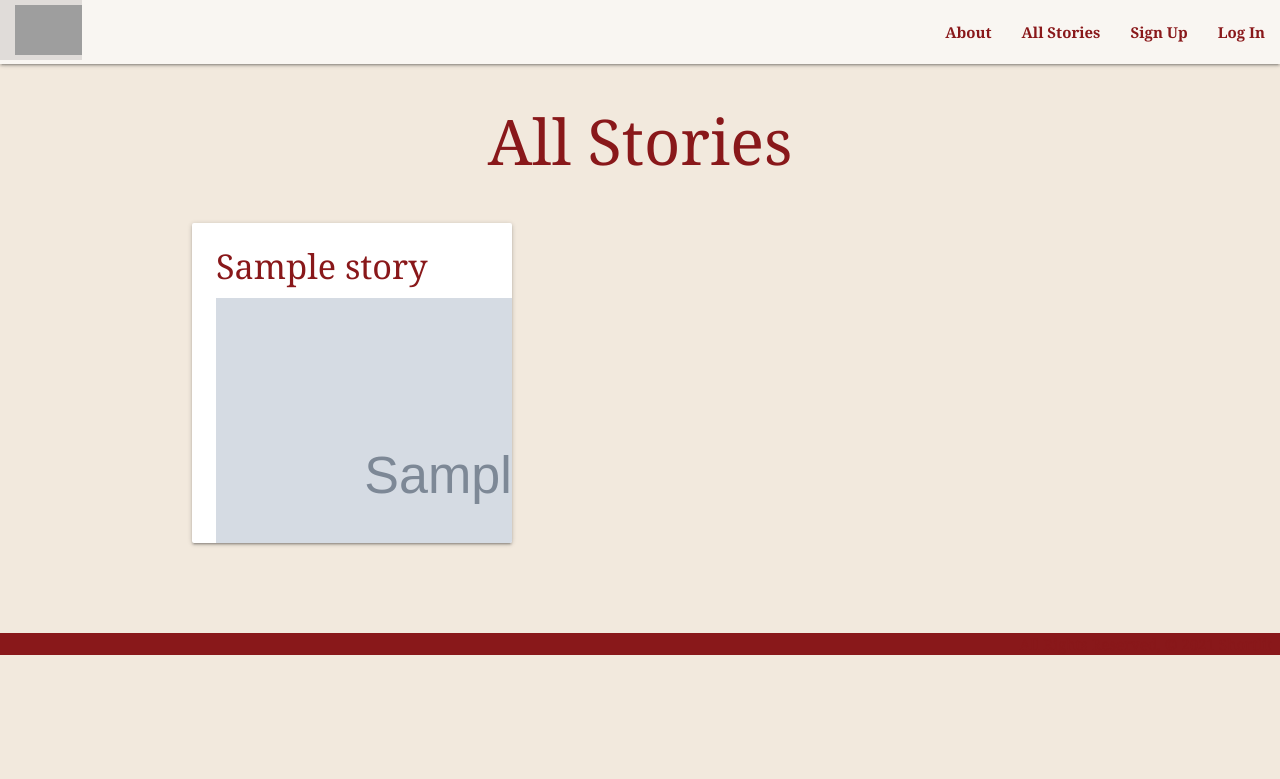
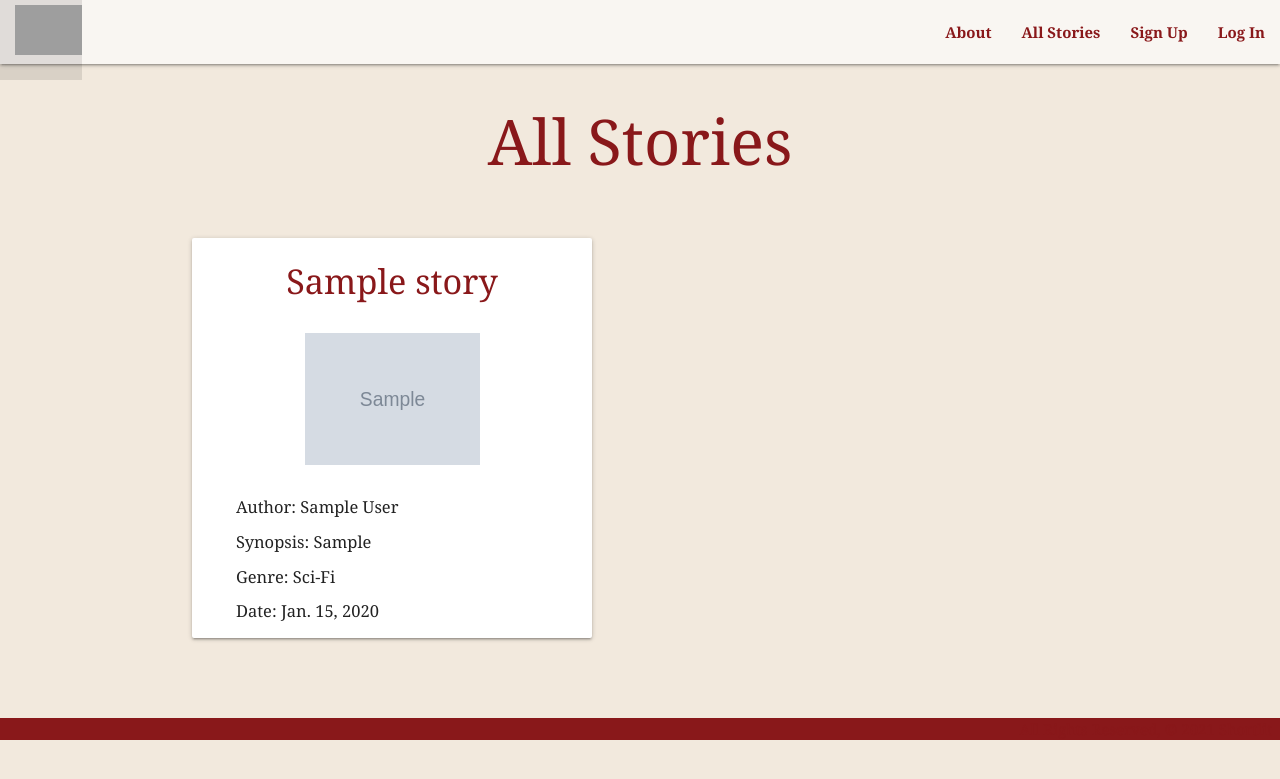
Before and after one commit to StuK359/shortlit, a Django app: page /stories/ in a window 1280 px wide. Shown: the top 779 px of the page. Run offline with Django 3.2, Linux system fonts and the light colour scheme; tables that the repository leaves empty hold one stand-in row (values such as "Sample post"); grey boxes marked "Sample" are stand-in pictures; grey boxes are pictures that could not be loaded.

Commit message:
some css

```diff
--- a/main_app/static/css/style.css
+++ b/main_app/static/css/style.css
@@ -5,13 +5,14 @@
   background-color: rgb(242, 233, 221);
   font-family: Georgia, "Times New Roman", Times, serif;
 }
-
-img {
-  height: 355px;
+.container {
   display: flex;
   flex-direction: column;
   align-items: center;
-  justify-content: center;
+}
+.card-content > img {
+  width: 175px;
+  margin: 20px 0;
 }
 
 footer.page-footer {
@@ -42,7 +43,7 @@
   color: darkgrey;
 }
 .right {
-    color:#89181a;
+  color: #89181a;
 }
 
 nav ul a {
@@ -50,7 +51,8 @@
   font-weight: 900;
 }
 
-.logo {
+img.logo {
+  width: auto;
   height: 50px;
   margin: 5px 0 5px 15px;
 }
@@ -58,40 +60,49 @@
   background-color: transparent;
 }
 
-.container-index {
-    display: flex;
-    justify-content: space-between;
-    flex-wrap: wrap;
-    margin: 40px auto;
+p {
+  font-size: 16.5px;
+  padding: 5px 20px;
+  text-align: left;
 }
 
-.card, .card-content {
-    height: 40vmin;
-    width: 40vmin;
+.container-index {
+  display: grid;
+  grid-template-columns: repeat(auto-fit, minmax(24rem, 1fr));
+  justify-content: center;
+  column-gap: 60px;
+  width: 100%;
+  margin: 30px;
+}
+
+.card,
+.card-content {
+  height: 50vmin;
+  width: 50vmin;
 }
 .card {
   margin-bottom: 50px;
-
 }
 
 .card-content {
-
-    overflow:auto;
+  overflow: auto;
+  text-align: center;
 }
 
 h4 {
   margin-top: 0px;
-    text-align: left;
+  text-align: center;
 }
 
-@media only screen and (max-width: 1200px ) {
+@media only screen and (max-width: 1200px) {
   .container-index {
     display: flex;
     flex-direction: column;
     align-items: center;
     justify-content: center;
   }
-    .card, .card-content {
+  .card,
+  .card-content {
     width: 80vmin;
     height: 80vmin;
   }
```
Lines whose indentation alone changed are shown as unchanged.
